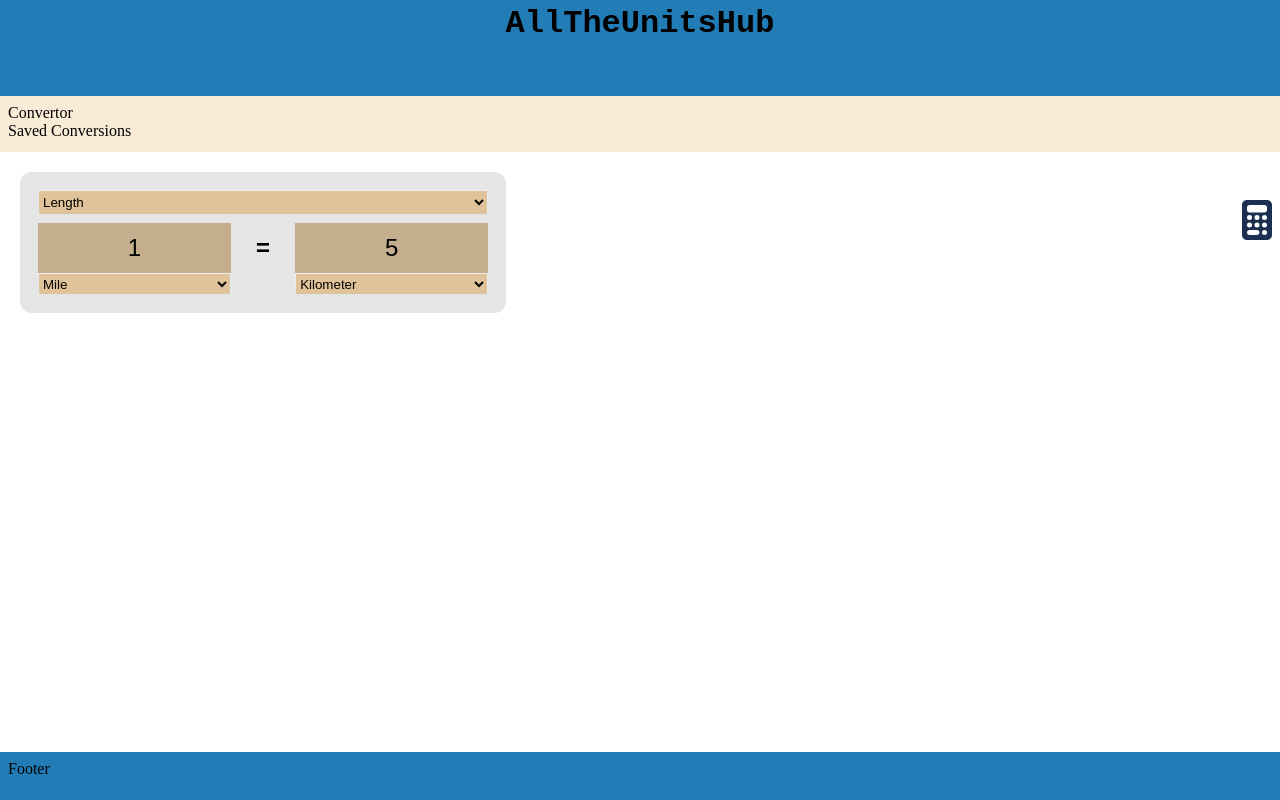
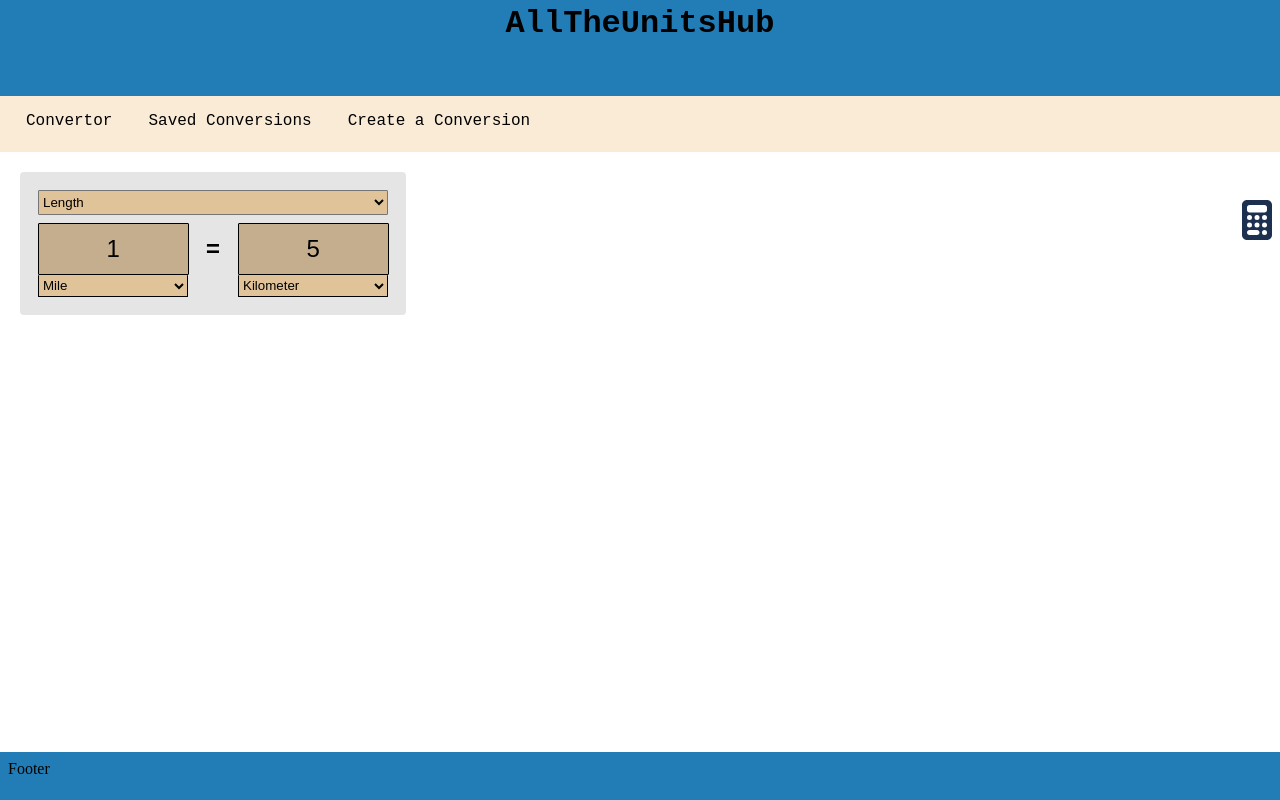
Before and after one commit to Timberland9x/AllTheUnitsHub, a plain HTML site: page index.html in a window 1280 px wide. Drawn offline with Linux system fonts and the light colour scheme.

Commit message:
fixed ui, better borders and widths

```diff
--- a/index.html
+++ b/index.html
@@ -14,6 +14,7 @@
     <nav>
         <div>Convertor</div>
         <div>Saved Conversions</div>
+        <div>Create a Conversion</div>
     </nav>
     <div class="conversionContainer">
         <div class="allInputsWrapper">
@@ -27,7 +28,7 @@
             </div>
             <div class="inputWrapper1">
                 <input class="numInput" id="numInput1" type="value" value=1>
-                <select name="unit1" id="unit1">
+                <select class="unitSelect" name="unit1" id="unit1">
                     <option value="mile">Mile</option>
                     <option value="yard">Yard</option>
                     <option value="foot">Foot</option>
@@ -39,7 +40,7 @@
 
             <div class="inputWrapper2">
                 <input class="numInput" id="numInput2" type="value" value=5>
-                <select name="unit2" id="unit2">
+                <select class="unitSelect"  name="unit2" id="unit2">
                     <option value="kilometer">Kilometer</option>
                     <option value="meter">Meter</option>
                     <option value="centimeter">Centimeter</option>
--- a/styles.css
+++ b/styles.css
@@ -21,11 +21,24 @@ header{
 }
 
 nav{
+    display: flex;
     height: 40px;
     margin: 0px;
     margin-bottom: 20px;
     padding: 8px;
     background-color:antiquewhite;
+    font-family: "Fantasy", "Courier New", monospace;
+    /* font-size: 24px;
+    font-weight: 700; */
+}
+nav div{
+    /* background-color:lightblue; */
+
+    border-radius: 10px;
+    padding: 8px;
+    margin-right: 10px;
+    margin-left: 10px;
+
 }
 .calculatorIcon{
     position: fixed;
@@ -40,18 +53,20 @@ nav{
 }
 
 .conversionContainer {
-
     margin-left: 20px;
     background-color: #E5E5E5;
+    width: fit-content;
     padding: 18px;
-    max-width: 450px;
-    border-radius: 12px;
+    border-radius: 4px;
     margin-bottom: 25px;
+    display: grid;
+    grid-template-columns: repeat(7, 50px);
+    grid-template-rows: 3;
 }
 
 .allInputsWrapper{
     display: grid;
-    grid-template-columns: repeat(7, 1fr);
+    grid-template-columns: repeat(7, 50px);
     grid-template-rows: 3;
 
 }
@@ -68,7 +83,6 @@ nav{
     width: 100%;
     height: 25px;
     margin-bottom: 8px;
-
 }
 
 .inputWrapper1{
@@ -85,34 +99,46 @@ nav{
     grid-row: 2;
     text-align: center;
     align-items: center;
+    font-family: "Fantasy", "Courier New", monospace;
     font-size: 24px;
     font-weight: 700;
     margin-bottom: 20px;
-    font-family: "Fantasy", "Courier New", monospace;
-
 }
 .numInput{
     margin: 0px;
     padding: 0px;
-    width: 100%;
+    width: 99%;
     height: 50px;
     background-color:rgb(189, 160, 119, .8);
     text-align: center;
     font-size: 24px;
-    border: 0;
+    border-width: 1px;
+    border-style: solid;
+    border-color: black;
+    border-radius: 1px;
+
+}
+
+.unitSelect{
+    width: 99.99%;
+    border-width: 1px;
+    border-style: solid;
+    border-color: black;
+    border-top: none;
+
 }
 select{
-    width: 100%;
+    border-radius: 1px;
     height: 22px;
     margin: 0px;
     padding: 0px;
-    border: 1px solid #e2eded;
-    border-color: #eaf1f1 #e4eded #dbe7e7 #e4eded;
     background-color:rgb(225, 195, 153);
 }
 select:hover{
     background-color:rgb(225, 195, 153, .7);
 }
+
+
 
 
 footer {
```
